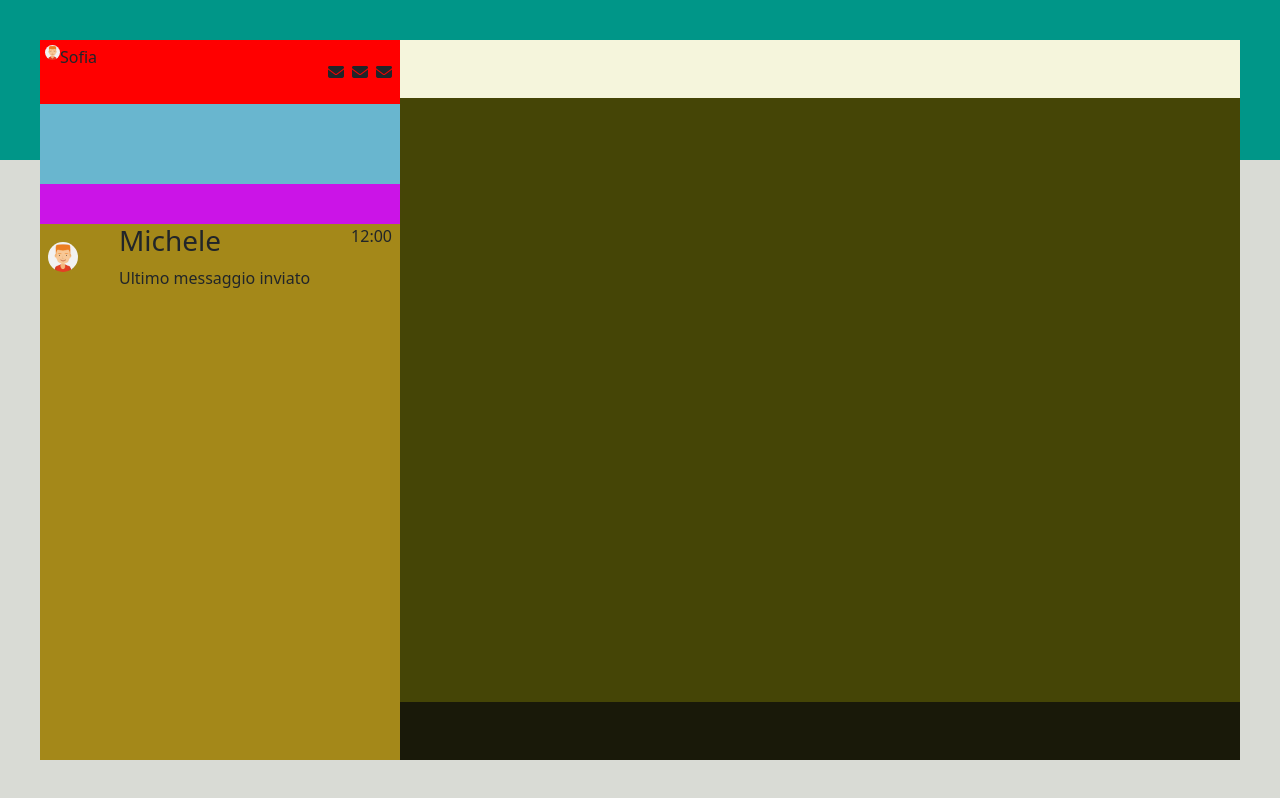
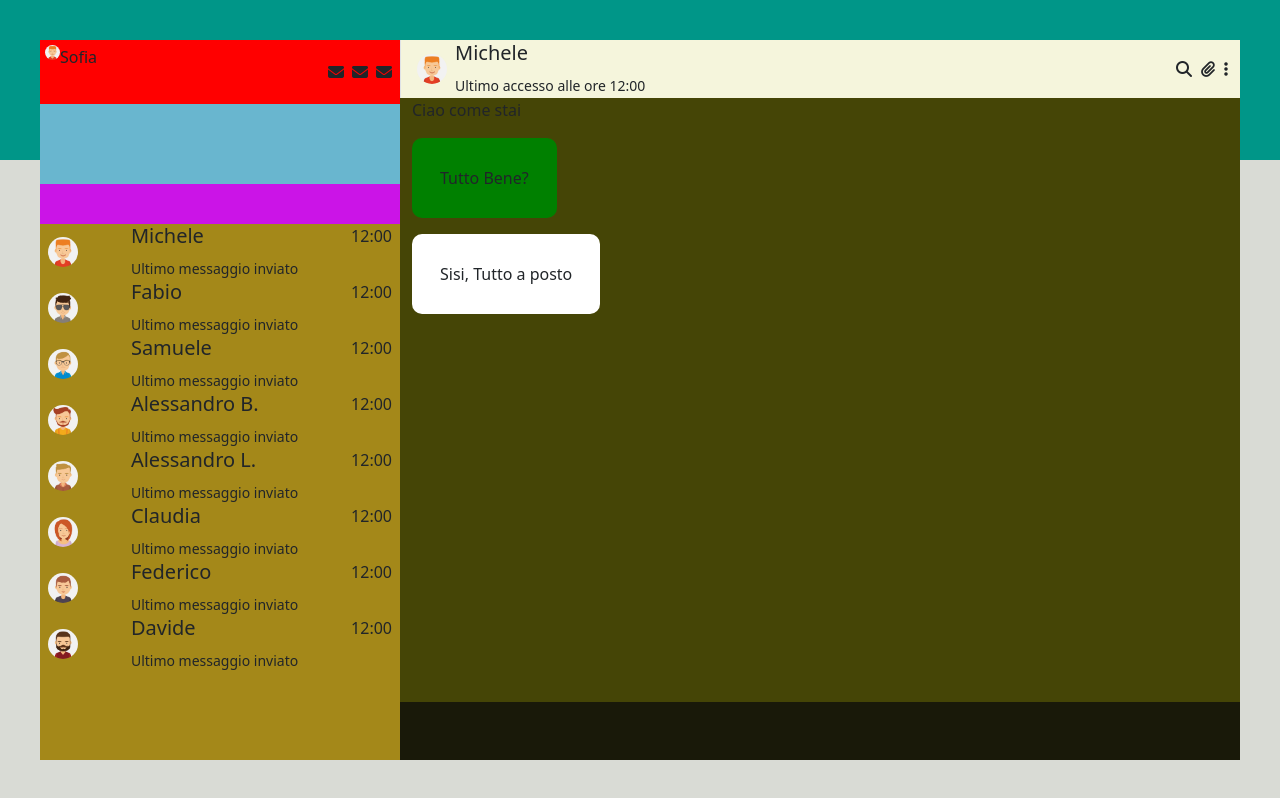
Before and after one commit to macchiagabriele13/vue-boolzapp, a plain HTML site: page index.html in a window 1280 px wide. Drawn offline with nearby package versions, Linux system fonts and the light colour scheme.

Commit message:
commit barra chat aperta

```diff
--- a/assets/css/style.css
+++ b/assets/css/style.css
@@ -106,6 +106,22 @@
     background-color: rgb(69, 69, 6);
 }
 
+.ricevuto{
+    background-color: white;
+    text-align: left;
+    border-radius: 10px;
+    width: max-content;
+    padding: 1.75rem;
+}
+
+.inviato{
+    background-color: green;
+    text-align: right;
+    border-radius: 10px;
+    width: max-content;
+    padding: 1.75rem;
+}
+
 .type_box{
     height: 8%;
     width: 100%;
--- a/index.html
+++ b/index.html
@@ -42,13 +42,14 @@
 
                 </div>
                 <div class="chats_box">
-                    <div class="align-items-center d-flex justify-content-between px-2 single_chat">
+                    <div class="align-items-center d-flex justify-content-between px-2 single_chat"
+                        v-for="(contact) in contacts">
 
-                            <img class="user_avatar" src="./assets/img/avatar_1.jpg" alt="">
+                        <img class="user_avatar" :src="`./assets/img/avatar` + contact.avatar + `.jpg`" alt="">
 
                         <div class="info_chat">
-                            <h3>Michele</h3>
-                            <span>Ultimo messaggio inviato</span>
+                            <h5>{{contact.name}}</h5>
+                            <small>Ultimo messaggio inviato</small>
                         </div>
                         <div class="timing align-self-baseline timing">
                             <span>12:00</span>
@@ -58,10 +59,28 @@
                 </div>
             </div>
             <div class="right_box">
-                <div class="profile_chat_box">
-
+                <div class="profile_chat_box border-start d-flex justify-content-between align-items-center p-2">
+                    <img class="user_avatar mx-2" :src="`./assets/img/avatar` + contacts[0].avatar + `.jpg`" alt="">
+                    <div class="info_chat w-100 py-1">
+                        <h5>{{contacts[0].name}}</h5>
+                        <small>Ultimo accesso alle ore 12:00</small>
+                    </div>
+                    <div class="actions w-100 text-end">
+                        <i class="fa-solid fa-magnifying-glass px-1"></i>
+                        <i class="fa-solid fa-paperclip px-1"></i>
+                        <i class="fa-solid fa-ellipsis-vertical px-1"></i>
+                    </div>
                 </div>
                 <div class="chat_box">
+                    <div class="container">
+                        <div class="row">
+                            <div class="col">
+                                <p>Ciao come stai</p>
+                                <p class="inviato">Tutto Bene?</p>
+                                <p class="ricevuto">Sisi, Tutto a posto</p>
+                            </div>
+                        </div>
+                    </div>
 
                 </div>
                 <div class="type_box">
```
